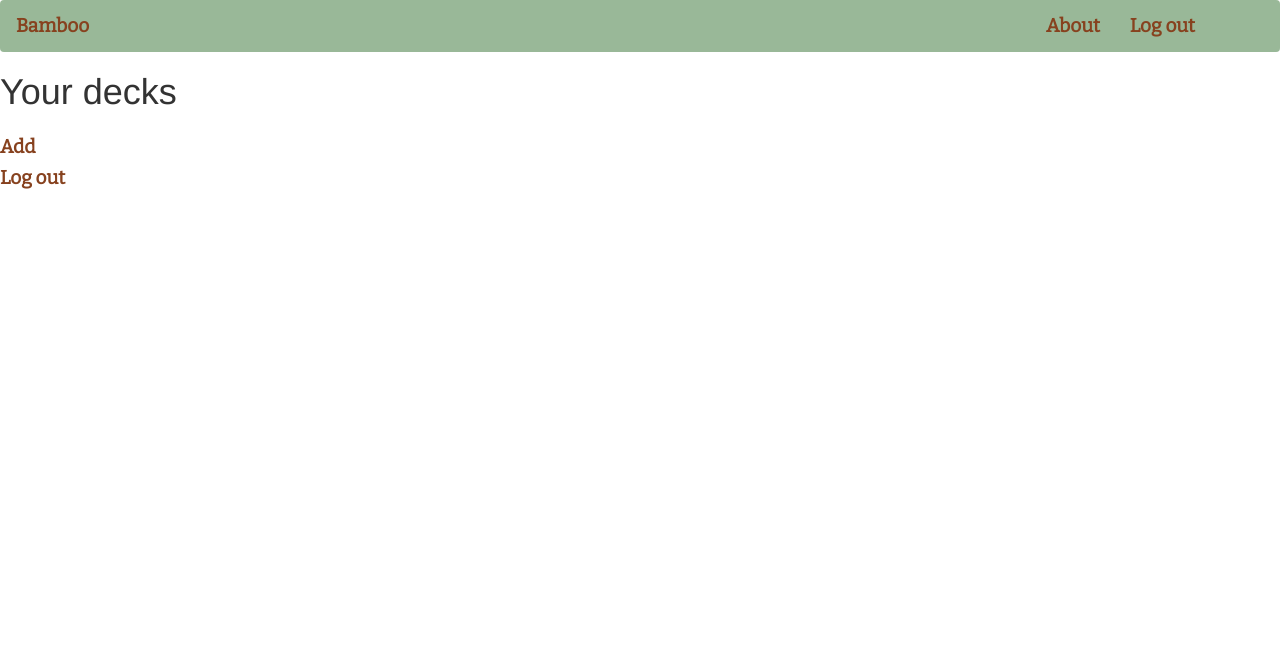
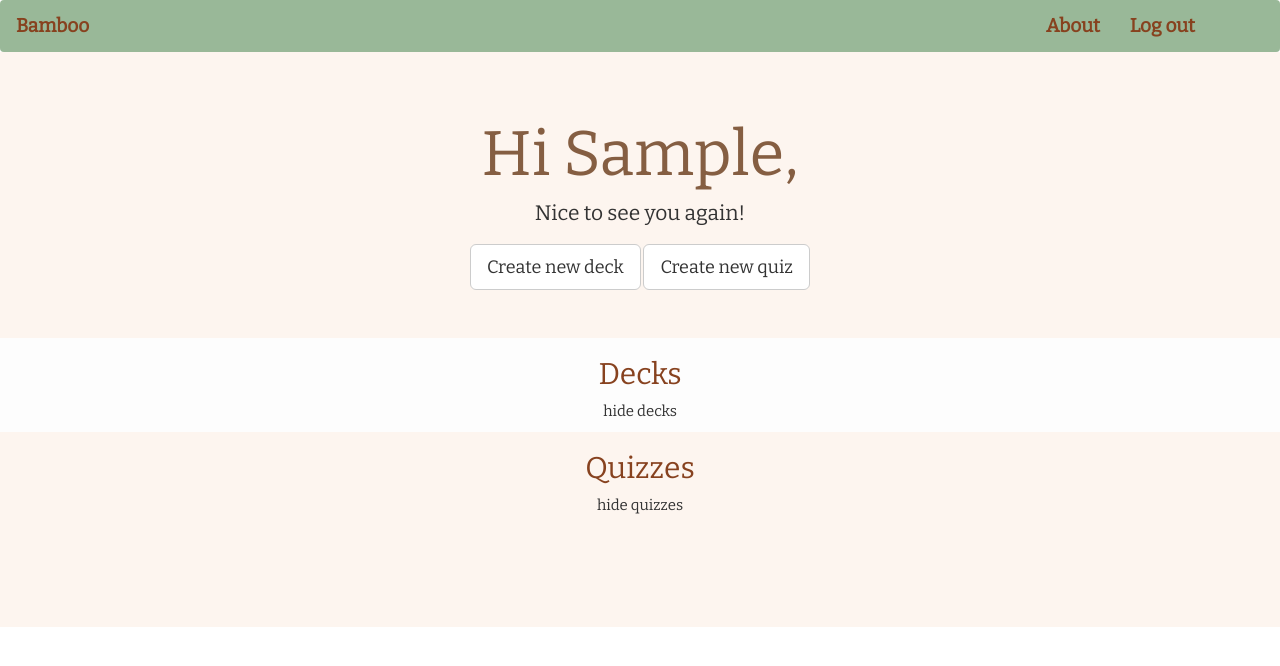
Before and after one commit to OneCodeMan/Bamboo, a Django app: page / in a window 1280 px wide. Shown: the top 666 px of the page. Run offline with Django 3.2, Linux system fonts and the light colour scheme; the visitor is signed in with stand-in values (Sample User, id 1); data that the repository does not hold is empty; some libraries are stand-ins or nearby versions.

Commit message:
Working on deck list, could be better

```diff
--- a/card/static/card/css/styles.css
+++ b/card/static/card/css/styles.css
@@ -103,3 +103,48 @@ label { font-size: 20px; }
 	height: 100%;
 	padding: 10px;
 }
+
+/* lists */
+
+.decklistcontainer, .quizlistcontainer { text-align: center; }
+
+/* Deck list */
+#welcomemessage {
+	color: #855E42;
+}
+
+.decklistcontainer { background: #fdfdfd; }
+
+.decklisttitle {
+	color: #87421F;
+}
+
+.decks { display: flex; }
+
+.singledeck {
+	border: solid;
+	padding: 15px;
+	margin: 10px;
+	border-radius: 20px;
+	height: 200px;
+	overflow: hidden;
+	text-align: center;
+	background: #fdfdfd;
+	box-shadow: 5px 3px 5px #888888;
+}
+
+
+#hidedeck, #hidequiz {
+	font-size: 15px;
+	cursor: pointer;
+}
+
+/* quiz list */
+.quizlistcontainer {
+	background: #fdf5ef;
+}
+
+.emptyspace {
+	background: #fdf5ef;
+	height: 100px;
+}
--- /dev/null
+++ b/card/static/card/js/visual.js
@@ -0,0 +1,32 @@
+$hidedeck = $("#hidedeck");
+$decks = $(".deckrow");
+$hidequiz = $("#hidequiz");
+$quizzes = $(".quizrow");
+
+// toggle text
+$.fn.extend({
+	toggleText: function(a, b) {
+		return this.text(this.text() == b ? a : b);
+	}
+});
+
+$hidedeck.on('click', function() {
+	$decks.toggle("slow");
+	$(this).toggleText('hide decks', 'show decks')
+});
+
+$hidequiz.on('click', function() {
+	$quizzes.toggle("slow");
+	$(this).toggleText('hide quizzes', 'show quizzes')
+});
+
+// randomize greet
+$greet = $("#greet");
+$compliment = $("#compliment");
+greetings = ["Hello", "Hi", "Welcome"];
+compliments = ["Nice to see you again!", "Have a great time studying!", "We hope you have a great time studying :)"];
+rand_greet = Math.floor(Math.random() * greetings.length);
+rand_compliment = Math.floor(Math.random() * compliments.length);
+
+$greet.text(greetings[rand_greet]);
+$compliment.text(compliments[rand_compliment])
--- a/card/templates/card/base.html
+++ b/card/templates/card/base.html
@@ -53,5 +53,6 @@
 <script src="{% static 'card/js/jquery.min.js' %}"></script>
 <script src="{% static 'card/js/bootstrap.js' %}"></script>
 <script src="{% static 'card/js/main.js' %}"></script>
+<script src="{% static 'card/js/visual.js' %}"></script>
 </body>
 </html>
--- a/card/templates/card/deck_list.html
+++ b/card/templates/card/deck_list.html
@@ -1,21 +1,74 @@
 {% extends 'card/base.html' %}
 {% block title %}Bamboo{% endblock %}
+{% load bootstrap3 %}
 
 {% block content %}
 {% if user.is_authenticated %}
-<h1>Your decks</h1>
+<div class="jumbotron">
+	<div class="container">
+		<h1 id="welcomemessage"><span id="greet">Hello</span> {{user.first_name}},</h1>
+		<p class="lead" id="compliment">We hope you have a great time studying :)</p>
+		<a href="{% url 'card:deck_new' %}"><button type="button" class="btn btn-lg btn-default">Create new deck</button></a>
+		<a href="#"><button type="button" class="btn btn-lg btn-default">Create new quiz</button></a>
+	</div><!--container-->
+</div><!--jumbotron-->
 
-<ul>
-{% for deck in decks %}
-<li>
-	<a href="{% url 'card:detail' deck=deck.id %}">{{deck.name}}</a>
-	<p class='deck-description'>{{deck.description}}</p>
-</li>
-{% endfor %}
-</ul>
+<div class="container-fluid decklistcontainer">
+	<h2 class="decklisttitle">Decks</h2>
+	<p id="hidedeck">hide decks</p>
 
-<h3><a href="{% url 'card:deck_new' %}">Add</a></h3>
-<h5 class="logout"><a href="{% url 'card:logout' %}">Log out</a></h5>
+	<div class="row deckrow">
+		<div class="col-md-offset-2 col-sm-offset-1 decks">
+			<div class="row">
+				{% for deck in decks %}
+					<div class="col-xs-12 col-sm-3 singledeck">
+						<p class="deckname"><a href="{% url 'card:detail' deck=deck.id %}">{{deck.name}}</a><p>
+						<p class='deck-description'>{{deck.description}}</p>
+					</div><!--col-->
+				{% endfor %}
+			</div><!--row-->
+		</div><!--col-->
+	</div><!--row-->
+
+</div><!--container-->
+
+<div class="container-fluid quizlistcontainer">
+	<h2 class="decklisttitle">Quizzes</h2>
+	<p id="hidequiz">hide quizzes</p>
+
+	<div class="row">
+		<div class="col-md-offset-2 col-sm-offset-1 decks">
+			<div class="row quizrow">
+				{% for deck in decks %}
+					<div class="col-xs-12 col-sm-3 singledeck">
+						<p class="deckname"><a href="{% url 'card:detail' deck=deck.id %}">{{deck.name}}</a><p>
+						<p class='deck-description'>{{deck.description}}</p>
+					</div><!--col-->
+				{% endfor %}
+			</div><!--row-->
+		</div><!--col-->
+	</div><!--row-->
+
+</div><!--container-->
+
+<div class="container-fluid emptyspace">
+
+</div>
+
+
+
+
+
+
+
+
+
+
+
+
+
+
+
 
 {% else %}
 
```
